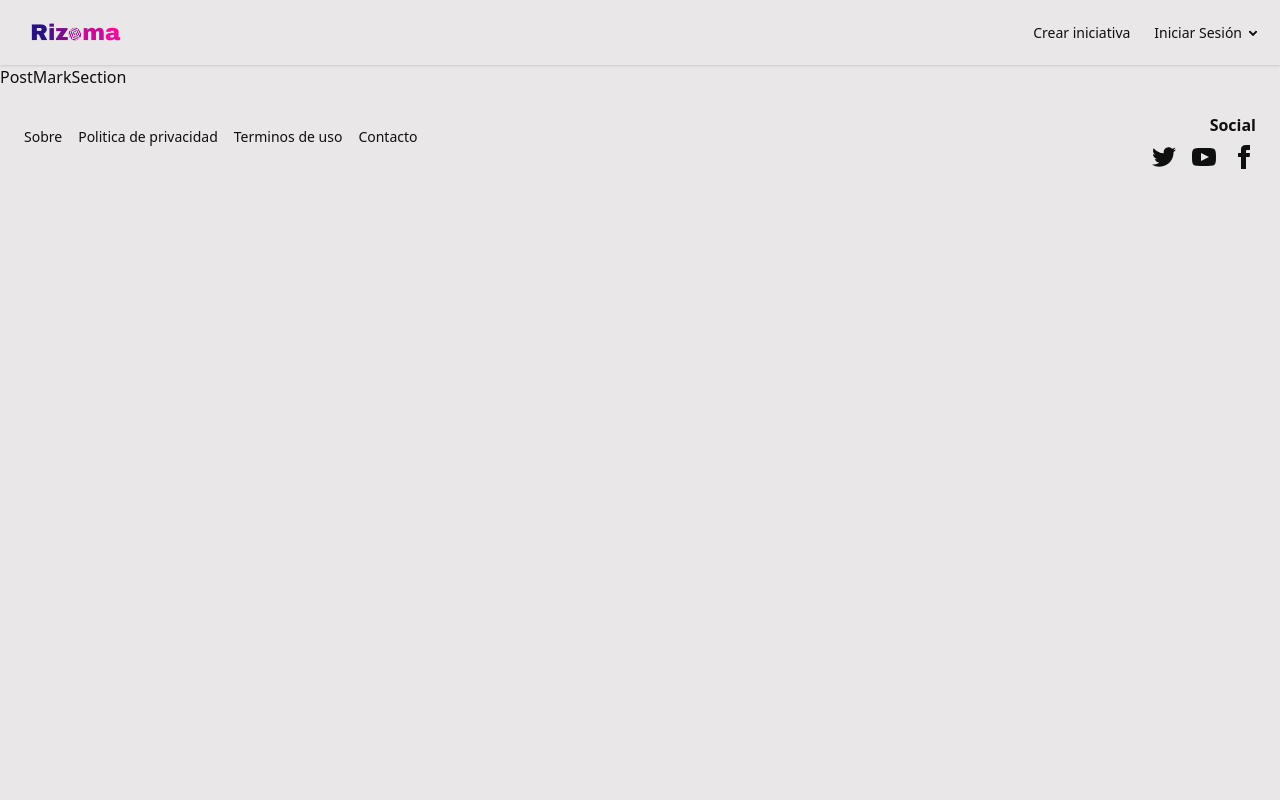
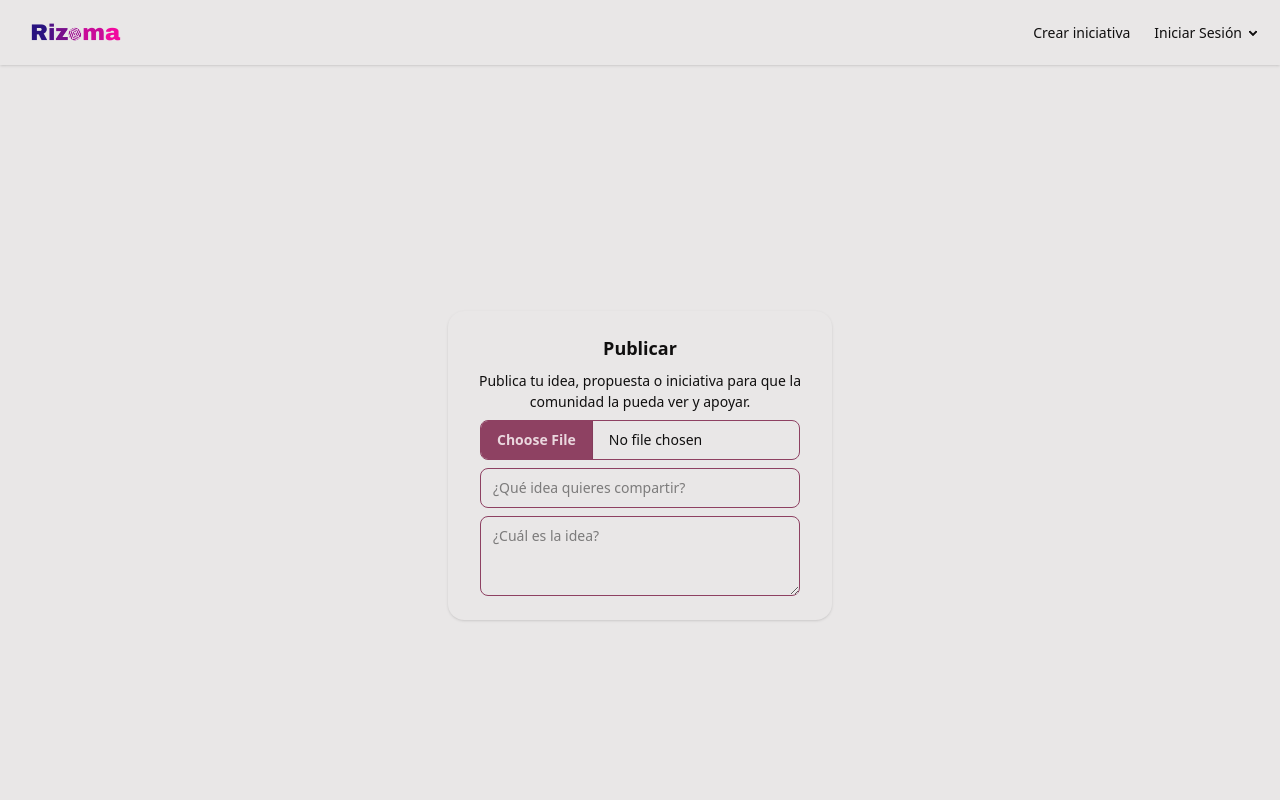
Before and after one commit to Rizoma-decentralized-networks/frontEnd, a React (Vite) app: page /post-mark in a window 1280 px wide. Shown: the top 800 px of the page. Built offline with nearby package versions, Linux system fonts and the light colour scheme.

Commit message:
feat (mark) : implement title, description, and upload img in mark form

```diff
--- a/src/components/sections/PostMarkSection.jsx
+++ b/src/components/sections/PostMarkSection.jsx
@@ -1,11 +1,34 @@
-import React from 'react';
+import React from "react";
 
 const PostMarkSection = () => {
-    return (
-        <div>
-            <h1>PostMarkSection</h1>
+  return (
+    <div className="flex justify-center items-center min-h-screen">
+      <div className="card bg-base-100 w-96 shadow-sm">
+        <div className="card-body items-center text-center">
+          <h2 className="card-title">Publicar</h2>
+          <p>
+            Publica tu idea, propuesta o iniciativa para que la comunidad la
+            pueda ver y apoyar.
+          </p>
+
+          <input type="file" className="file-input file-input-secondary" />
+
+          <input
+            type="text"
+            placeholder="¿Qué idea quieres compartir?"
+            className="input input-secondary"
+          />
+
+          <textarea
+            className="textarea textarea-secondary"
+            placeholder="¿Cuál es la idea?"
+          ></textarea>
+
+
         </div>
-    );
+      </div>
+    </div>
+  );
 };
 
 export default PostMarkSection;
```
